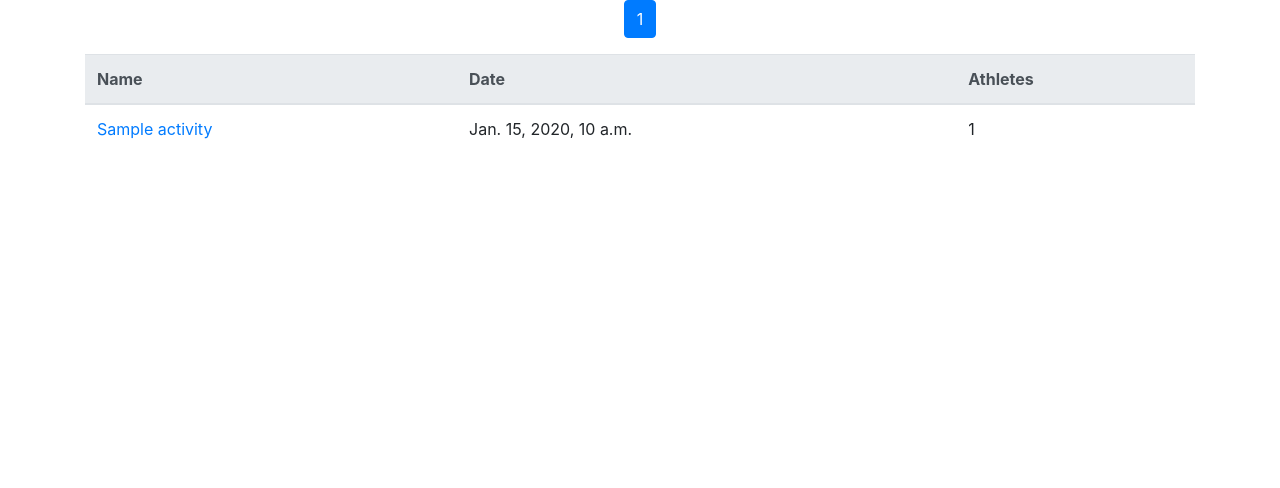
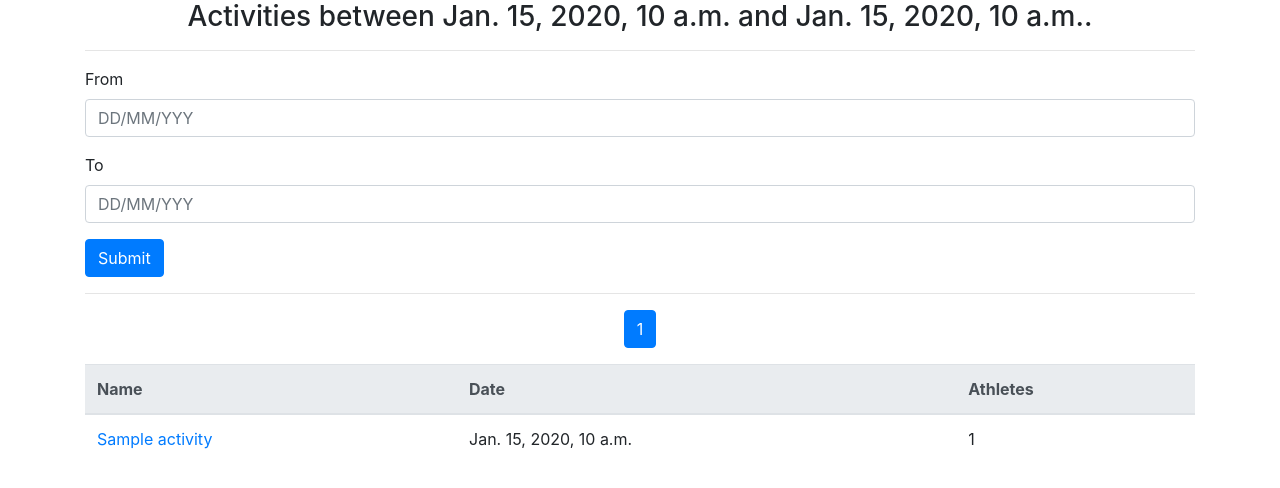
Before and after one commit to richardgiddings/stravasearch, a Django app: template core/templates/core/home.html in a window 1280 px wide. Shown: the part 16-504 px from the top of the page. Run offline with Django 3.2, Linux system fonts and the light colour scheme; the template is opened without the code that fills it: most values are stand-ins (such as "Sample title", 1, 10 or a date in 2020); parts of the project's set-up code (start-up, migrations or seed data) failed here and were passed over; some libraries are stand-ins or nearby versions.

Commit message:
Added search by date functionality

```diff
--- a/core/templates/core/home.html
+++ b/core/templates/core/home.html
@@ -1,15 +1,40 @@
 {% extends 'base.html' %}
 
 {% block content %}
+{% if from_date and to_date %}
+<h3 class="text-center mt-3">Activities between {{ from_date }} and {{ to_date }}.</h3>
+{% elif from_date %}
+<h3 class="text-center mt-3">Activities from {{ from_date }}.</h3>
+{% elif to_date %}
+<h3 class="text-center mt-3">Activities to {{ to_date }}.</h3>
+{% endif %}
+<hr/>
+<div class="dates">
+    <form method="get">
+        <div class="form-group">
+            <label class="control-label" for="date">From</label>
+            <input class="form-control" id="date" name="from_date" placeholder="DD/MM/YYY" type="text" autocomplete="off"/>
+        </div>
+        <div class="form-group">
+            <label class="control-label" for="date">To</label>
+            <input class="form-control" id="date" name="to_date" placeholder="DD/MM/YYY" type="text" autocomplete="off"/>
+        </div>
+        <div class="form-group">
+            <button class="btn btn-primary " name="submit" type="submit">Submit</button>
+        </div>
+    </form>
+</div>
+<hr/>
+
 <ul class="pagination justify-content-center mt-3">
     {% if activities.has_previous %}
-    <li class="page-item"><a class="page-link" href="?page={{ activities.previous_page_number }}"><i class="fa fa-angle-left"></i></a></li>
+    <li class="page-item"><a class="page-link" href="?page={{ activities.previous_page_number }}&from_date={{ from_date }}&to_date={{ to_date }}"><i class="fa fa-angle-left"></i></a></li>
     {% endif %}
     {% for page_num in activities.paginator.page_range %}
-    <li {% if page_num == activities.number %}class="active page-item"{% endif %}><a class="page-link" href="?page={{ page_num }}">{{ page_num }}</a></li>
+    <li {% if page_num == activities.number %}class="active page-item"{% endif %}><a class="page-link" href="?page={{ page_num }}&from_date={{ from_date }}&to_date={{ to_date }}">{{ page_num }}</a></li>
     {% endfor %}
     {% if activities.has_next %}
-    <li class="page-item"><a class="page-link" href="?page={{ activities.next_page_number }}"><i class="fa fa-angle-right"></i></a></li>
+    <li class="page-item"><a class="page-link" href="?page={{ activities.next_page_number }}&from_date={{ from_date }}&to_date={{ to_date }}"><i class="fa fa-angle-right"></i></a></li>
     {% endif%}
 </ul>
 <table class="table">
--- a/stravasearch/templates/base.html
+++ b/stravasearch/templates/base.html
@@ -4,6 +4,24 @@
   <title>Strava activities for athlete</title>
   <script src="https://use.fontawesome.com/73fb701cc7.js"></script>
   <link rel="stylesheet" href="https://stackpath.bootstrapcdn.com/bootstrap/4.1.0/css/bootstrap.min.css" integrity="sha384-9gVQ4dYFwwWSjIDZnLEWnxCjeSWFphJiwGPXr1jddIhOegiu1FwO5qRGvFXOdJZ4" crossorigin="anonymous">
+
+  <script src="https://cdnjs.cloudflare.com/ajax/libs/jquery/3.3.1/jquery.min.js"></script>
+  <script src="https://cdnjs.cloudflare.com/ajax/libs/bootstrap-datepicker/1.8.0/js/bootstrap-datepicker.js"></script>
+  <link rel="stylesheet" href="https://cdnjs.cloudflare.com/ajax/libs/bootstrap-datepicker/1.8.0/css/bootstrap-datepicker.css">
+
+  <script>
+    $(document).ready(function(){
+      var date_input=$('input[id="date"]'); //our date input has the name "date"
+      var container=$('.dates form').length>0 ? $('.dates form').parent() : "body";
+      var options={
+        format: 'dd/mm/yyyy',
+        startDate: "1/1/1990",
+        todayHighlight: true,
+        autoclose: true,
+      };
+      date_input.datepicker(options);
+    })
+  </script>
 </head>
 <body>
   <div class="container">
```
Also changed, not shown: core/views.py (+58 -28 lines), README.md, site.png.
